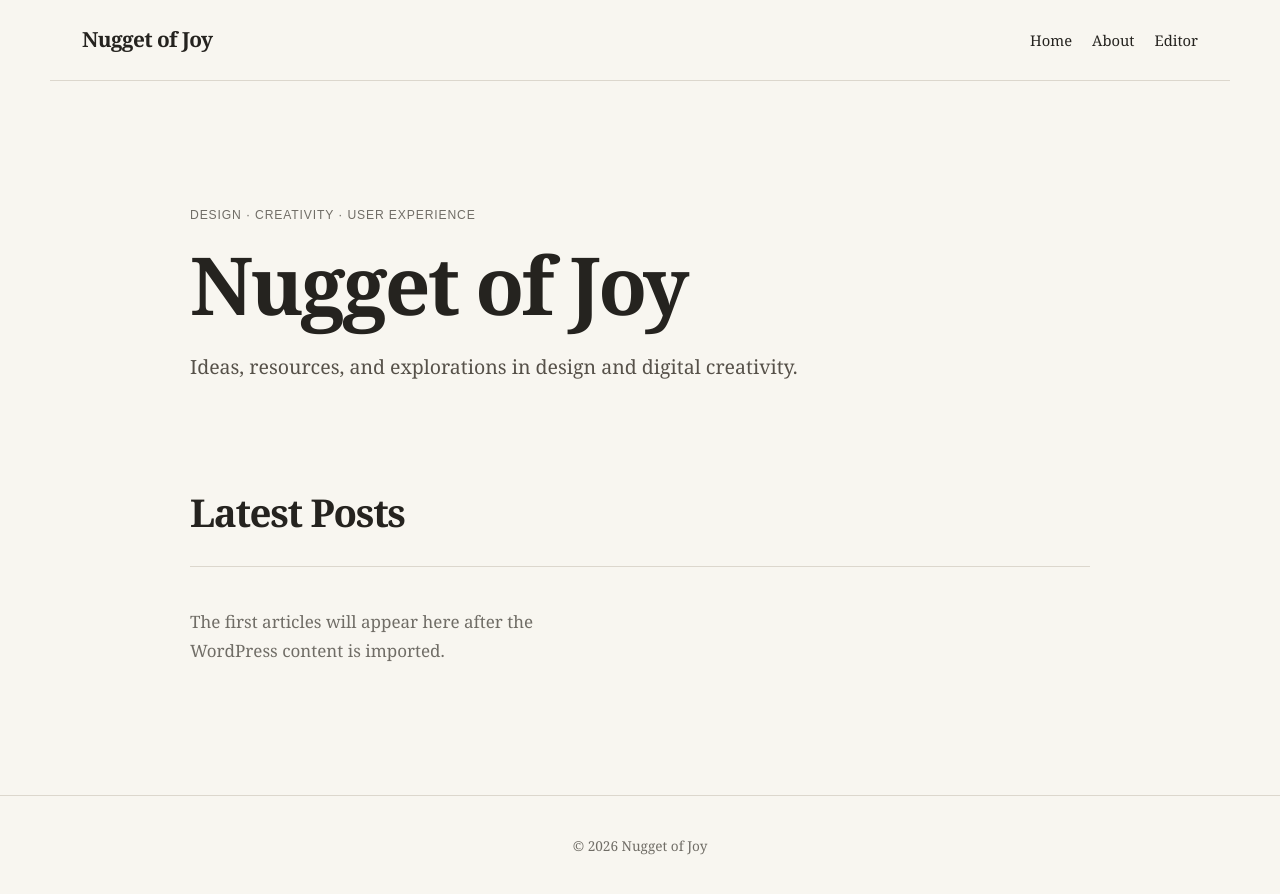
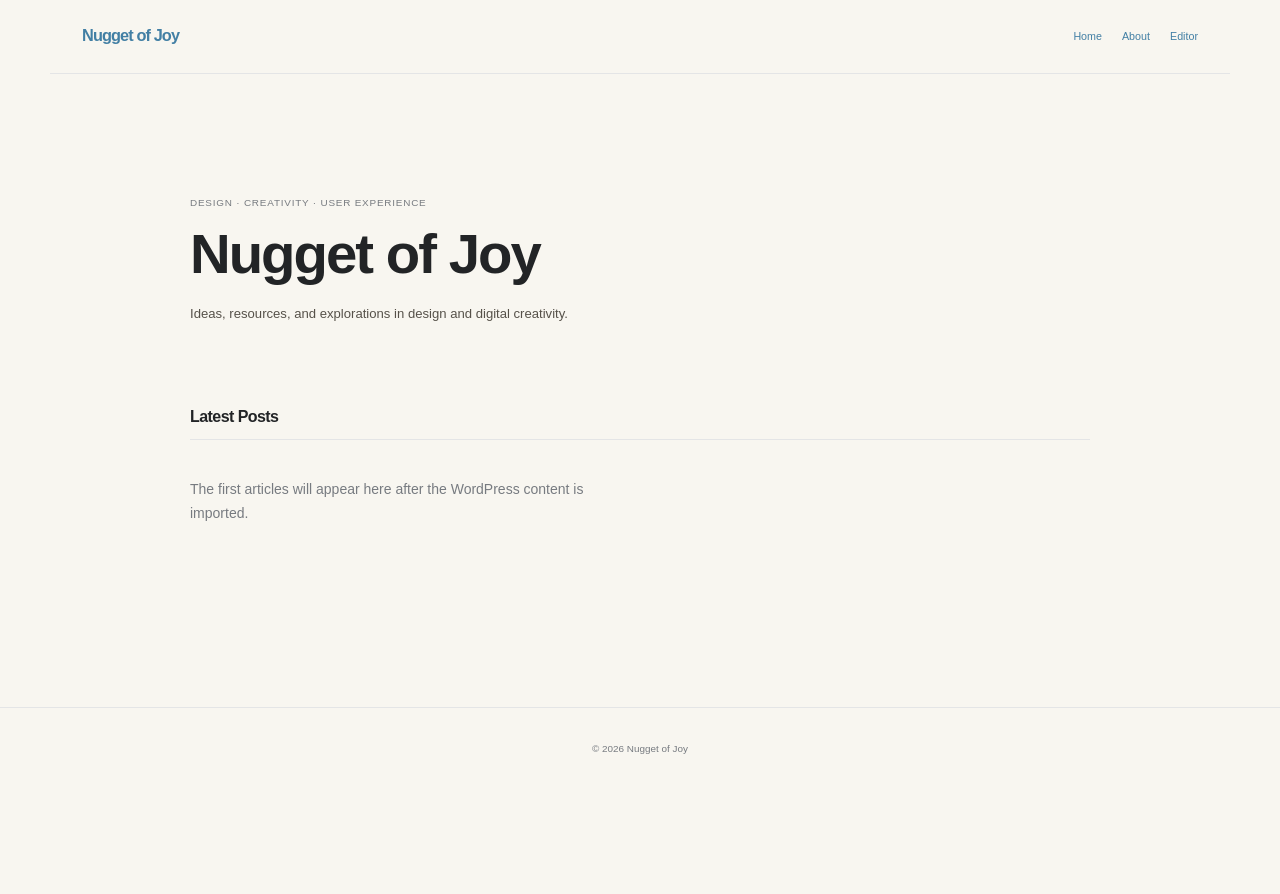
Before and after one commit to ndangelo/nuggetofjoy-jekyll, a Jekyll site: the page built from index.md, in a window 1280 px wide. Shown: the top 894 px of the page. Built offline with Jekyll 4.4.1, drawn with Linux system fonts in a browser that asks for light colours.

Commit message:
Match Nugget of Joy typography and palette

```diff
--- a/assets/css/style.css
+++ b/assets/css/style.css
@@ -1,39 +1,44 @@
 :root {
   --paper: #f8f6f0;
-  --ink: #25231f;
-  --muted: #706d66;
-  --line: #dcd7cd;
-  --accent: #8b4937;
+  --ink: #222426;
+  --muted: #777b80;
+  --line: #e4e5e6;
+  --accent: #e9783d;
+  --blue: #427fa4;
+  --sans: "Montserrat", Arial, Helvetica, sans-serif;
+  --serif: Georgia, "Times New Roman", serif;
   --content-width: 900px;
 }
 * { box-sizing: border-box; }
+@import url('https://fonts.googleapis.com/css2?family=Montserrat:wght@400;500;600;700&display=swap');
 html { background: var(--paper); }
 body {
   margin: 0;
   background: var(--paper);
   color: var(--ink);
-  font-family: Georgia, "Times New Roman", serif;
-  font-size: 17px;
+  font-family: var(--sans);
+  font-size: 14px;
   line-height: 1.7;
 }
-a { color: inherit; text-decoration-thickness: 1px; text-underline-offset: 3px; }
+a { color: var(--blue); text-decoration-thickness: 1px; text-underline-offset: 3px; }
 a:hover { color: var(--accent); }
+a:focus-visible { outline: 2px solid var(--accent); outline-offset: 3px; }
 .site-header {
   display: flex; align-items: center; justify-content: space-between;
   gap: 2rem; max-width: 1180px; margin: 0 auto; padding: 1.4rem 2rem;
   border-bottom: 1px solid var(--line);
 }
-.site-name { font-size: 1.3rem; font-weight: 700; text-decoration: none; letter-spacing: -.03em; }
-.site-header nav { display: flex; flex-wrap: wrap; gap: 1.25rem; font-size: .92rem; }
+.site-name { font-size: 1.02rem; font-weight: 600; text-decoration: none; letter-spacing: -.055em; }
+.site-header nav { display: flex; flex-wrap: wrap; gap: 1.25rem; font-size: .67rem; font-weight: 500; }
 .site-header nav a { text-decoration: none; }
 .site-main { width: min(var(--content-width), calc(100% - 3rem)); margin: 0 auto; min-height: 65vh; }
 .hero { padding: clamp(4rem, 10vw, 7rem) 0 3.5rem; max-width: 760px; }
-.eyebrow, .post-meta { color: var(--muted); font-family: Arial, Helvetica, sans-serif; font-size: .76rem; letter-spacing: .07em; text-transform: uppercase; }
+.eyebrow, .post-meta { color: var(--muted); font-family: Arial, Helvetica, sans-serif; font-size: .62rem; letter-spacing: .08em; text-transform: uppercase; }
 h1, h2, h3 { line-height: 1.15; letter-spacing: -.035em; }
-h1 { font-size: clamp(2.6rem, 7vw, 5rem); margin: .35rem 0 1rem; }
-h2 { font-size: clamp(1.7rem, 4vw, 2.4rem); }
-h3 { font-size: 1.55rem; margin: .25rem 0 .65rem; }
-.intro { color: #565149; font-size: 1.22rem; max-width: 650px; }
+h1 { font-size: clamp(2rem, 4.4vw, 3.55rem); margin: .35rem 0 1rem; }
+h2 { font-size: 1rem; }
+h3 { font-size: .88rem; margin: .25rem 0 .65rem; }
+.intro { color: #565149; font-size: .82rem; max-width: 680px; }
 .section-heading { border-bottom: 1px solid var(--line); margin-bottom: .5rem; }
 .post-list { display: grid; grid-template-columns: repeat(2, minmax(0, 1fr)); gap: 0 2.5rem; }
 .post-card { padding: 1.6rem 0; border-bottom: 1px solid var(--line); }
@@ -52,7 +57,7 @@
 .article-content p { margin: 1.2rem 0; }
 .article-content blockquote { border-left: 2px solid var(--accent); margin-left: 0; padding-left: 1.25rem; color: var(--muted); }
 .article-tags { margin-top: 3rem; color: var(--muted); font-size: .9rem; }
-.site-footer { border-top: 1px solid var(--line); margin-top: 3rem; padding: 1.5rem 2rem; color: var(--muted); text-align: center; font-size: .85rem; }
+.site-footer { border-top: 1px solid var(--line); margin-top: 3rem; padding: 1.5rem 2rem; color: var(--muted); text-align: center; font-size: .62rem; }
 @media (max-width: 650px) {
   .site-header { align-items: flex-start; flex-direction: column; gap: .65rem; padding: 1rem 1.25rem; }
   .site-main { width: calc(100% - 2.5rem); }
```
